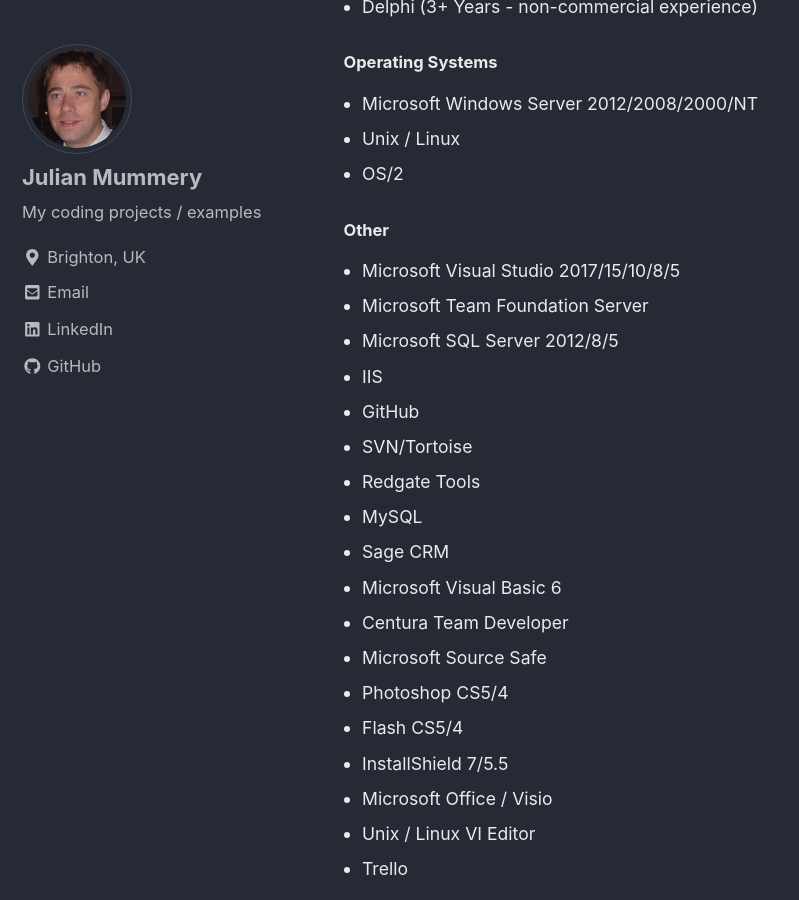
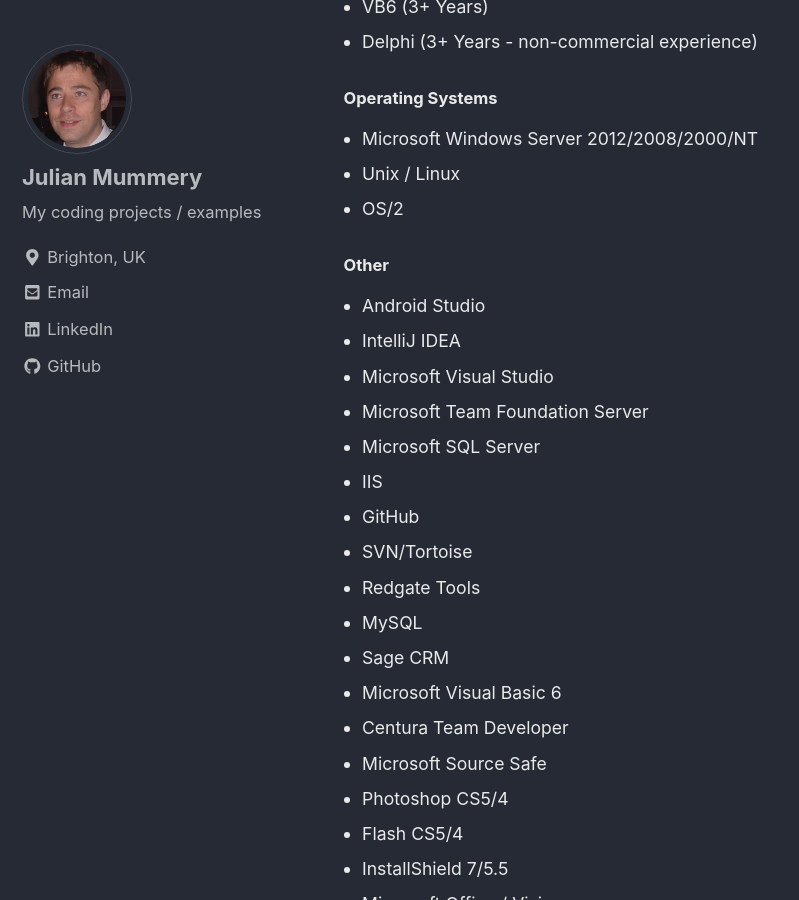
Before and after one commit to julianmummery/julianmummery.github.io, a Jekyll site: the page built from _pages/about.md, in a window 1280 px wide and 900 px high, scrolled down 2711 px. Shown: the whole window, without its empty margins (0-799 px from the left). Built offline with Jekyll 4.4.1, drawn with Linux system fonts in a browser that asks for light colours; nearby versions of some CDN libraries.

Commit message:
Update about.md

```diff
--- a/_pages/about.md
+++ b/_pages/about.md
@@ -66,9 +67,11 @@
 
 <h5 style="padding-left:1.3em;">Other</h5>
 <ul style="font-size:0.80em;">
-  <li>Microsoft Visual Studio 2017/15/10/8/5</li>
+  <li>Android Studio</li>
+  <li>IntelliJ IDEA</li>
+  <li>Microsoft Visual Studio</li>
   <li>Microsoft Team Foundation Server</li>
-  <li>Microsoft SQL Server 2012/8/5</li>
+  <li>Microsoft SQL Server</li>
   <li>IIS</li>
   <li>GitHub</li>
   <li>SVN/Tortoise</li>
```
Also changed, not shown: other parts of _pages/about.md (+1 -0 lines).
